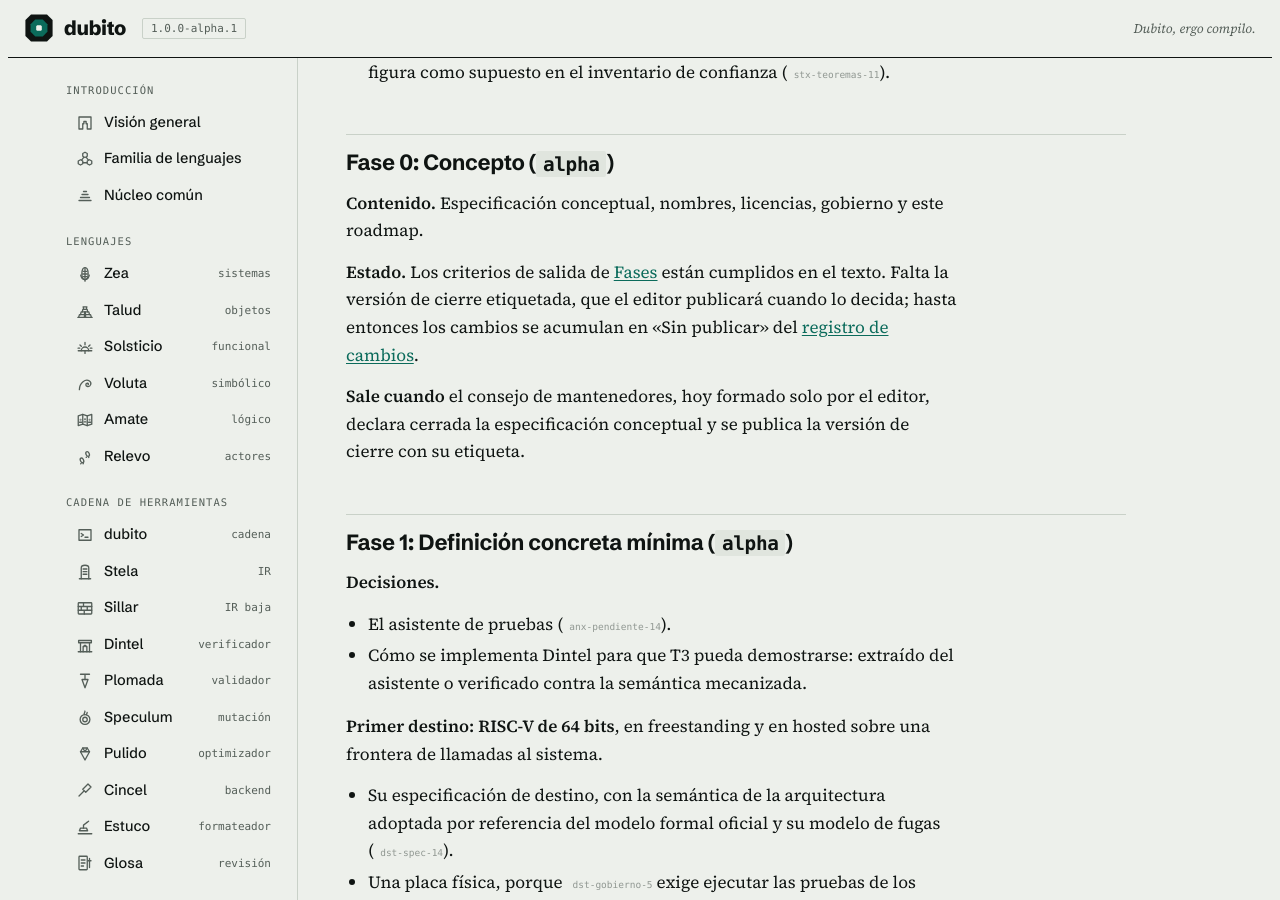
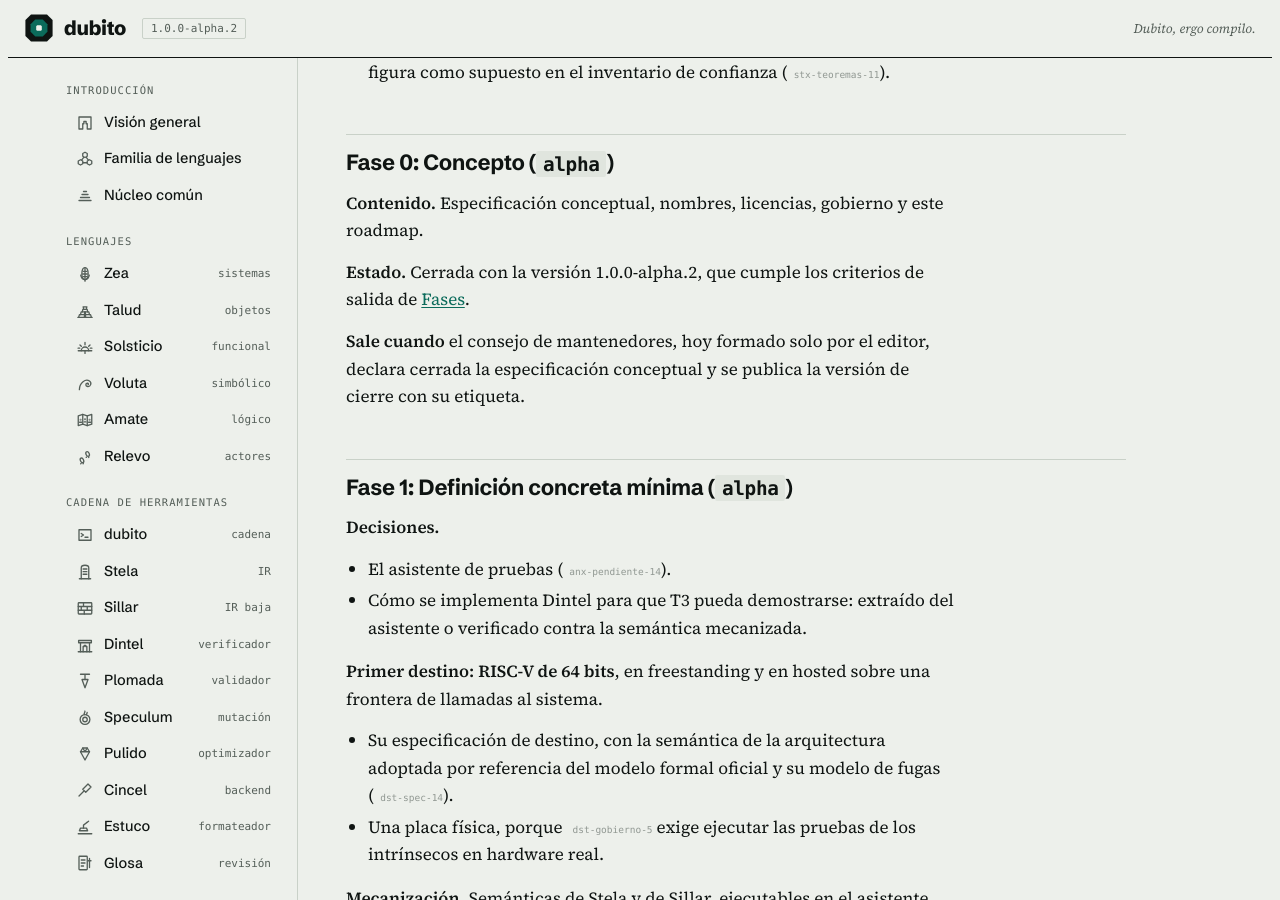
Before and after one commit to DubitoLang/dubito-spec, a Jekyll site: the page built from ROADMAP.md, in a window 1280 px wide and 900 px high, scrolled down 558 px. Built offline with Jekyll 4.4.1, drawn with Linux system fonts in a browser that asks for light colours; some web fonts are replaced; our own code applies the rules of GitHub Pages for plain Markdown files.

Commit message:
Versión 1.0.0-alpha.2: cierre de la fase 0
Publica la especificación conceptual 1.0.0-alpha.2, con la que se cierra la fase 0. Actualiza la versión en la ficha, el índice, CITATION.cff, _config.yml y el README; marca la fase 0 como cerrada en la visión general, Fases, el roadmap, el README, CONTRIBUTING, SECURITY y el gobierno; y cierra la entrada del registro de cambios con sus enlaces de comparación.

Co-Authored-By: Claude Opus 5.5 <noreply@anthropic.com>
Claude-Session: https://claude.ai/code/session_01GBLEVEf7T56n8zkWetjVTc
Signed-off-by: Claude <noreply@anthropic.com>

```diff
--- a/ROADMAP.md
+++ b/ROADMAP.md
@@ -18,7 +18,7 @@ SPDX-License-Identifier: CC-BY-SA-4.0
 
 **Contenido.** Especificación conceptual, nombres, licencias, gobierno y este roadmap.
 
-**Estado.** Los criterios de salida de [Fases](spec/30-proyecto.md#pro-fase) están cumplidos en el texto. Falta la versión de cierre etiquetada, que el editor publicará cuando lo decida; hasta entonces los cambios se acumulan en «Sin publicar» del [registro de cambios](CHANGELOG.md).
+**Estado.** Cerrada con la versión 1.0.0-alpha.2, que cumple los criterios de salida de [Fases](spec/30-proyecto.md#pro-fase).
 
 **Sale cuando** el consejo de mantenedores, hoy formado solo por el editor, declara cerrada la especificación conceptual y se publica la versión de cierre con su etiqueta.
 
--- a/_config.yml
+++ b/_config.yml
@@ -1,6 +1,6 @@
 title: Especificación de Dubito
 description: Especificación conceptual de Dubito, fase 0.
-version: 1.0.0-alpha.1
+version: 1.0.0-alpha.2
 lang: es
 baseurl: /dubito-spec
 markdown: kramdown
```
Also changed, not shown: CONTRIBUTING.md (+2 -2 lines), GOVERNANCE.md (+1 -1 lines), SECURITY.md (+1 -1 lines), spec/00-inicio.md (+3 -3 lines), spec/30-proyecto.md (+2 -2 lines), spec/README.md (+2 -2 lines), CHANGELOG.md, README.md, 1 other file.
